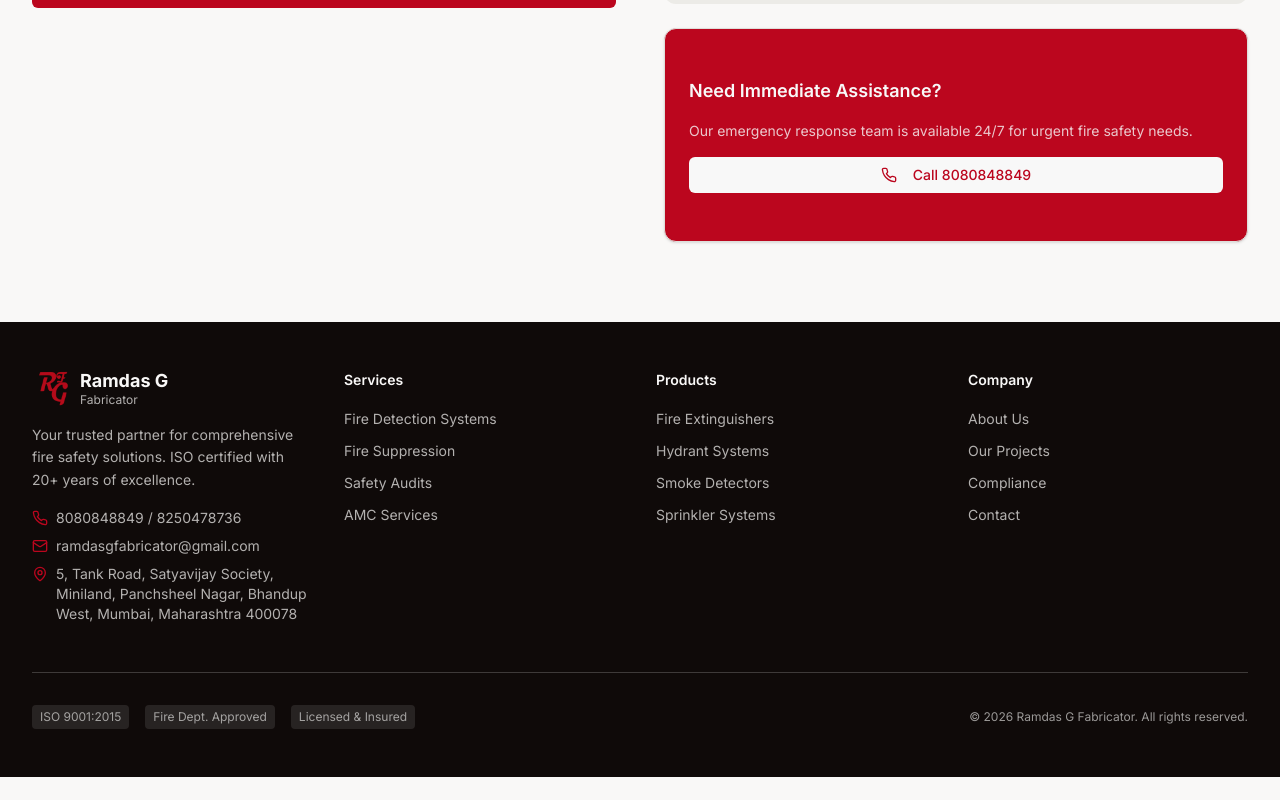
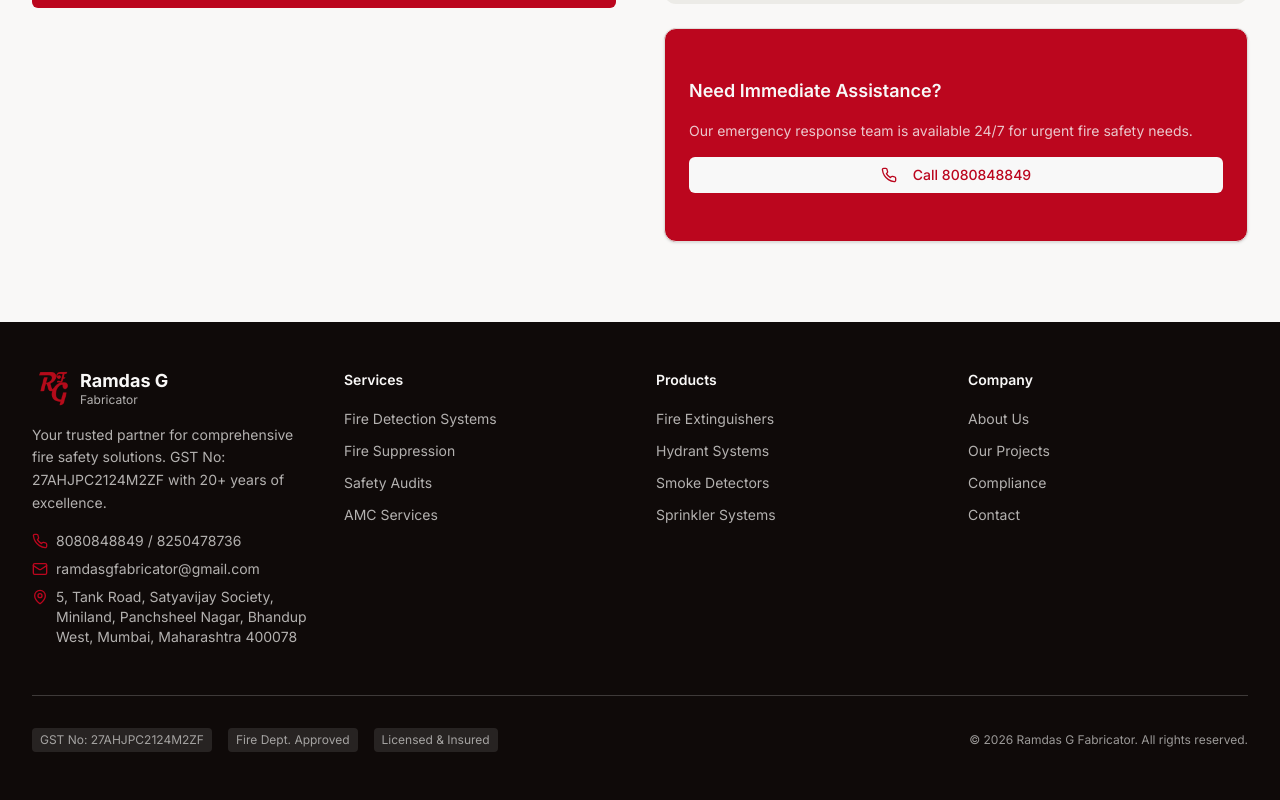
Before and after one commit to vivek-786-star/fire-solution-website, a Next.js app: page /contact in a window 1280 px wide. Shown: the part 1371-2171 px from the top of the page. Before the commit the page ends 2148 px from the top, so only its background shows below. Built offline with nearby package versions, Linux system fonts and the light colour scheme; grey boxes are pictures that could not be loaded.

Commit message:
Remove the ISO and put the GST

```diff
--- a/app/about/page.tsx
+++ b/app/about/page.tsx
@@ -7,7 +7,7 @@ import { Shield, Target, Eye, Award, Users, Clock, CheckCircle, ArrowRight } fro
 
 const milestones = [
   { year: "2003", title: "Company Founded", description: "Started with a vision to make fire safety accessible." },
-  { year: "2008", title: "ISO Certification", description: "Achieved ISO 9001:2008 quality management certification." },
+  { year: "2008", title: "GST Registration", description: "Registered with GST No: 27AHJPC2124M2ZF." },
   { year: "2012", title: "National Expansion", description: "Expanded operations to serve clients nationwide." },
   { year: "2018", title: "100+ Projects", description: "Completed our 100th successful installation project." },
   { year: "2023", title: "Industry Leader", description: "Recognized as a leading fire safety solutions provider." },
@@ -37,7 +37,7 @@ const team = [
 ]
 
 const certifications = [
-  "ISO 9001:2015 Quality Management",
+  "GST Registration",
   "Fire Department Approved Vendor",
   "Licensed Fire Protection Contractor",
   "NFPA Member Organization",
@@ -232,7 +232,7 @@ export default function AboutPage() {
               <div className="grid grid-cols-2 gap-4">
                 <div className="bg-muted p-8 rounded-xl flex flex-col items-center justify-center text-center">
                   <Award className="h-12 w-12 text-primary mb-4" />
-                  <p className="text-3xl font-bold text-foreground">ISO</p>
+                  <p className="text-3xl font-bold text-foreground">GST</p>
                   <p className="text-sm text-muted-foreground">9001:2015</p>
                 </div>
                 <div className="bg-muted p-8 rounded-xl flex flex-col items-center justify-center text-center">
--- a/app/products/page.tsx
+++ b/app/products/page.tsx
@@ -307,7 +307,7 @@ export default function ProductsPage() {
                 </p>
                 <div className="space-y-4">
                   {[
-                    "ISO certified products",
+                    "GST No: 27AHJPC2124M2ZF certified products",
                     "Fire department approved equipment",
                     "Full manufacturer warranty",
                     "Technical support & training",
--- a/components/footer.tsx
+++ b/components/footer.tsx
@@ -38,7 +38,7 @@ export function Footer() {
               </div>
             </Link>
             <p className="text-sm text-background/70 leading-relaxed">
-              Your trusted partner for comprehensive fire safety solutions. ISO certified with 20+ years of excellence.
+              Your trusted partner for comprehensive fire safety solutions. GST No: 27AHJPC2124M2ZF with 20+ years of excellence.
             </p>
             <div className="flex flex-col gap-2 text-sm">
               <a
@@ -111,7 +111,7 @@ export function Footer() {
         <div className="mt-12 pt-8 border-t border-background/20">
           <div className="flex flex-col md:flex-row justify-between items-center gap-4">
             <div className="flex items-center gap-4 text-xs text-background/60">
-              <span className="px-2 py-1 bg-background/10 rounded">ISO 9001:2015</span>
+              <span className="px-2 py-1 bg-background/10 rounded">GST No: 27AHJPC2124M2ZF</span>
               <span className="px-2 py-1 bg-background/10 rounded">Fire Dept. Approved</span>
               <span className="px-2 py-1 bg-background/10 rounded">Licensed & Insured</span>
             </div>
--- a/components/home/hero-section.tsx
+++ b/components/home/hero-section.tsx
@@ -21,7 +21,7 @@ export function HeroSection() {
           <div className="space-y-8">
             <div className="inline-flex items-center gap-2 px-4 py-2 bg-primary/20 rounded-full text-sm font-medium text-primary">
               <Shield className="h-4 w-4" />
-              ISO 9001:2015 Certified
+              GST No: 27AHJPC2124M2ZF
             </div>
 
             <h1 className="text-4xl sm:text-5xl lg:text-6xl font-bold leading-tight text-balance">
--- a/components/home/why-choose-us.tsx
+++ b/components/home/why-choose-us.tsx
@@ -4,7 +4,7 @@ const reasons = [
   {
     icon: Shield,
     title: "Licensed & Certified",
-    description: "ISO 9001:2015 certified with all necessary fire department approvals and licenses.",
+    description: "GST No: 27AHJPC2124M2ZF with all necessary fire department approvals and licenses.",
   },
   {
     icon: Clock,
```
